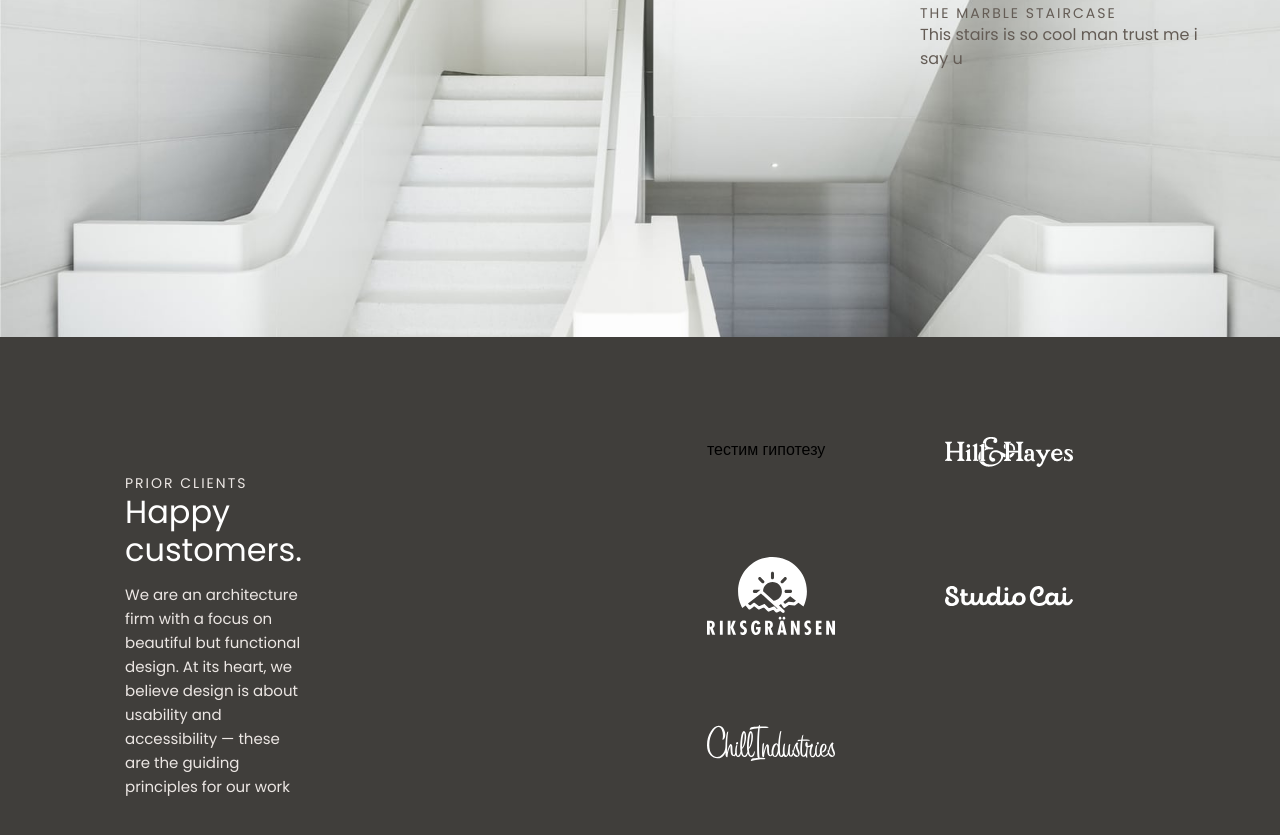
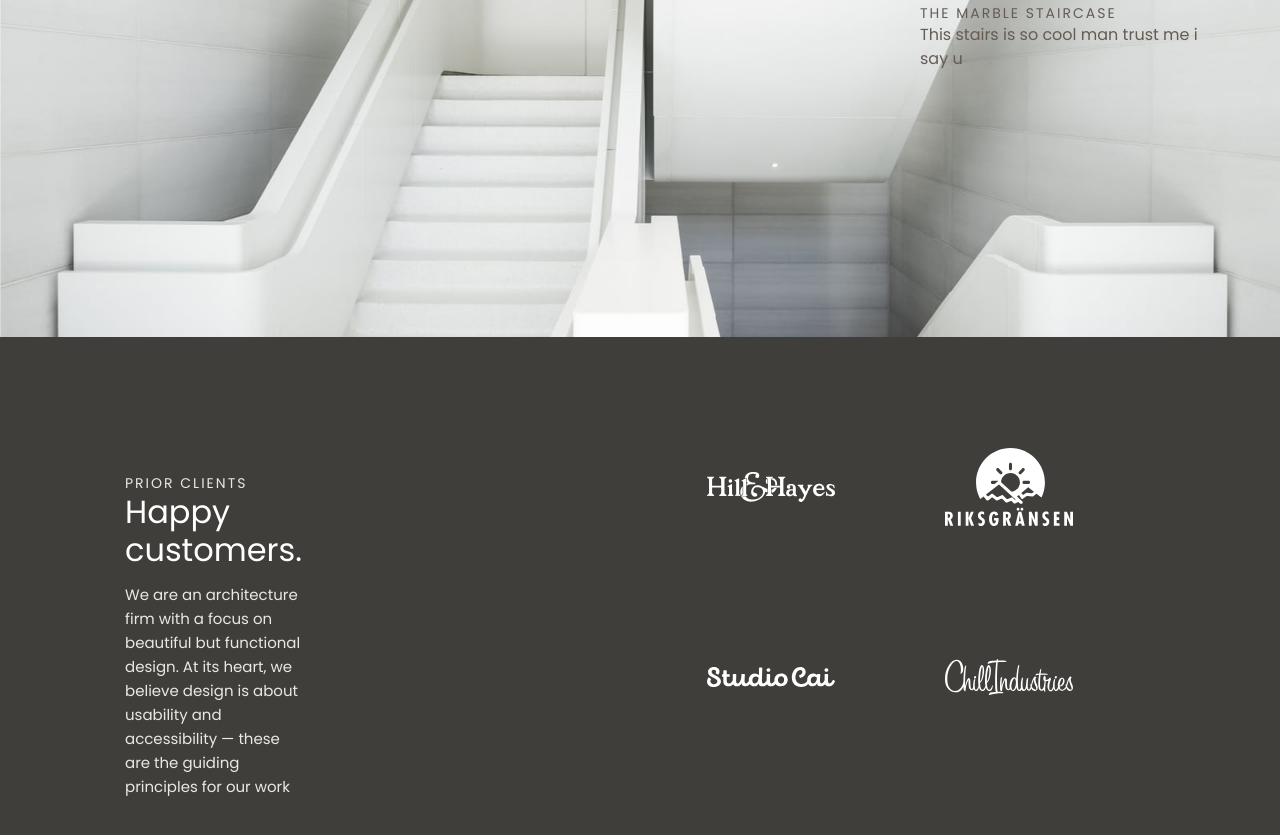
Before and after one commit to sumyukun/portfolio, a plain HTML site: page index.html in a window 1280 px wide. Shown: the part 3036-3871 px from the top of the page. Drawn offline with Linux system fonts and the light colour scheme.

Commit message:
Update index.html

```diff
--- a/index.html
+++ b/index.html
@@ -131,7 +131,7 @@
                            color: #ECE7E4;
                            ">We are an architecture firm with a focus on beautiful but functional design. At its heart, we believe design is about usability and accessibility — these are the guiding principles for our work</p>
                     </div>
-                    <div class="screen6-grid"> тестим гипотезу
+                    <div class="screen6-grid">
                         <img draggable="false" src="images/grid-logo1.svg">
                         <img draggable="false" src="images/grid-logo2.svg">
                         <img draggable="false" src="images/grid-logo3.svg">
```
